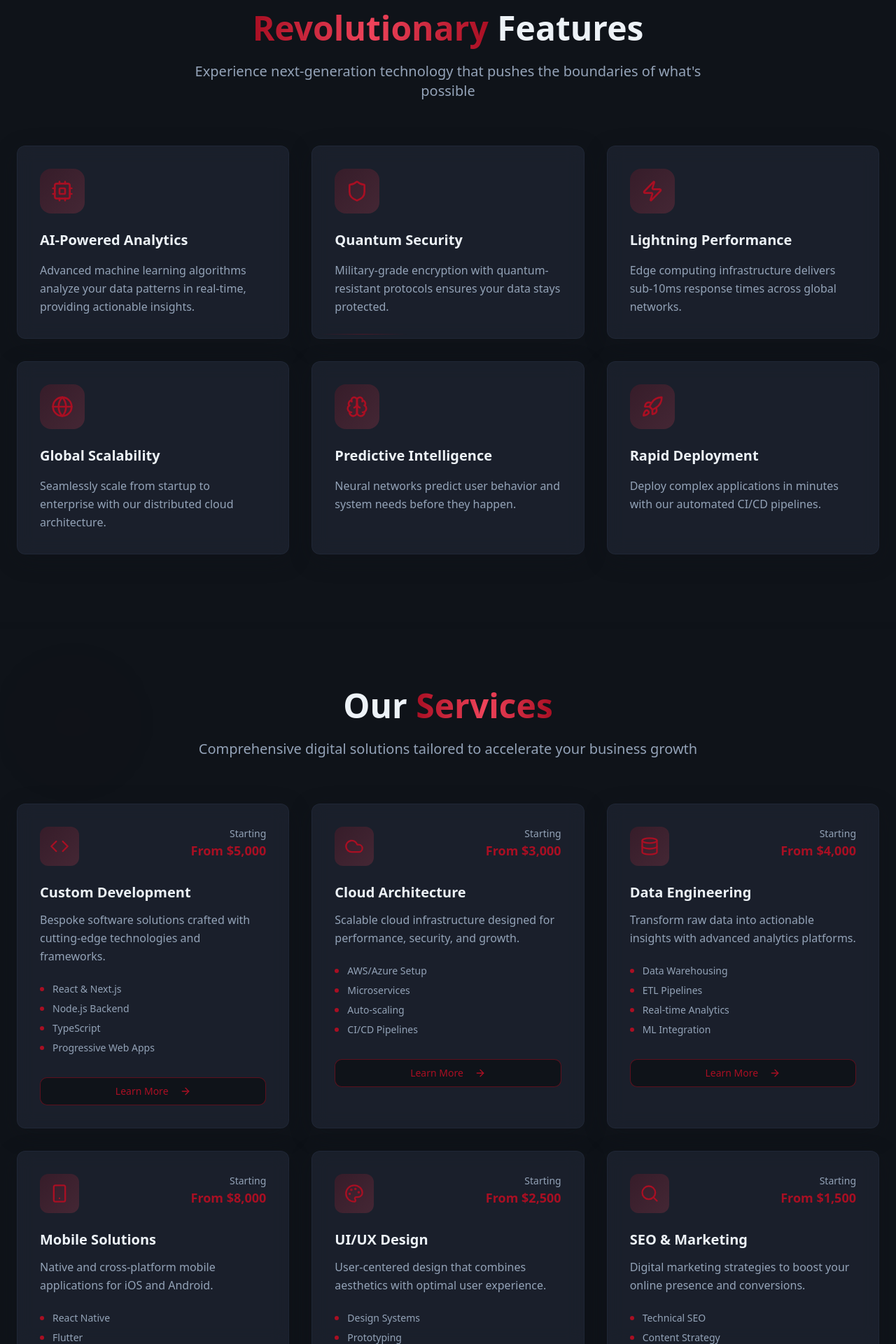
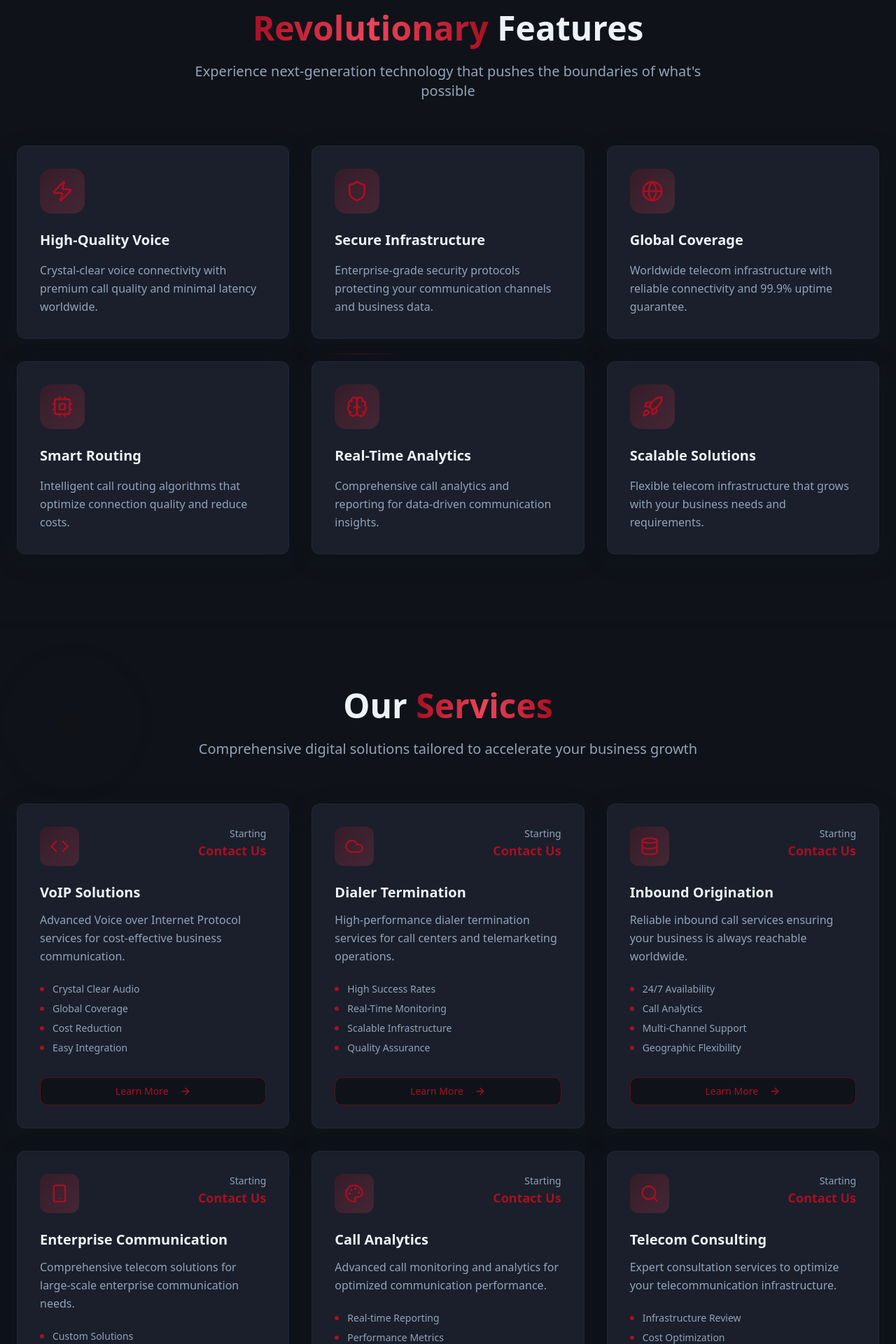
Before and after one commit to dialedgtelecom/neon-wave-landing, a React (Vite) app: page / in a window 1280 px wide. Shown: the part 880-2800 px from the top of the page at 70% size. Built offline with nearby package versions, Linux system fonts and the light colour scheme.

Commit message:
Update website data
Update website content to reflect dialedgetelecom.com.

```diff
--- a/src/components/FeaturesSection.tsx
+++ b/src/components/FeaturesSection.tsx
@@ -4,34 +4,34 @@ import { Cpu, Shield, Zap, Globe, Brain, Rocket } from "lucide-react"
 const FeaturesSection = () => {
   const features = [
     {
-      icon: Cpu,
-      title: "AI-Powered Analytics",
-      description: "Advanced machine learning algorithms analyze your data patterns in real-time, providing actionable insights."
+      icon: Zap,
+      title: "High-Quality Voice",
+      description: "Crystal-clear voice connectivity with premium call quality and minimal latency worldwide."
     },
     {
       icon: Shield,
-      title: "Quantum Security",
-      description: "Military-grade encryption with quantum-resistant protocols ensures your data stays protected."
-    },
-    {
-      icon: Zap,
-      title: "Lightning Performance",
-      description: "Edge computing infrastructure delivers sub-10ms response times across global networks."
+      title: "Secure Infrastructure",
+      description: "Enterprise-grade security protocols protecting your communication channels and business data."
     },
     {
       icon: Globe,
-      title: "Global Scalability",
-      description: "Seamlessly scale from startup to enterprise with our distributed cloud architecture."
+      title: "Global Coverage",
+      description: "Worldwide telecom infrastructure with reliable connectivity and 99.9% uptime guarantee."
+    },
+    {
+      icon: Cpu,
+      title: "Smart Routing",
+      description: "Intelligent call routing algorithms that optimize connection quality and reduce costs."
     },
     {
       icon: Brain,
-      title: "Predictive Intelligence",
-      description: "Neural networks predict user behavior and system needs before they happen."
+      title: "Real-Time Analytics",
+      description: "Comprehensive call analytics and reporting for data-driven communication insights."
     },
     {
       icon: Rocket,
-      title: "Rapid Deployment",
-      description: "Deploy complex applications in minutes with our automated CI/CD pipelines."
+      title: "Scalable Solutions",
+      description: "Flexible telecom infrastructure that grows with your business needs and requirements."
     }
   ]
 
--- a/src/components/Footer.tsx
+++ b/src/components/Footer.tsx
@@ -14,12 +14,12 @@ const Footer = () => {
   ]
 
   const services = [
-    { label: "Web Development", href: "#" },
-    { label: "Mobile Apps", href: "#" },
-    { label: "Cloud Solutions", href: "#" },
-    { label: "AI & ML", href: "#" },
-    { label: "UI/UX Design", href: "#" },
-    { label: "Consulting", href: "#" }
+    { label: "VoIP Solutions", href: "#" },
+    { label: "Dialer Termination", href: "#" },
+    { label: "Inbound Origination", href: "#" },
+    { label: "Enterprise Communication", href: "#" },
+    { label: "Call Analytics", href: "#" },
+    { label: "Telecom Consulting", href: "#" }
   ]
 
   const socialLinks = [
@@ -72,18 +72,18 @@ const Footer = () => {
           <div className="space-y-6">
             <div className="flex items-center space-x-3">
               <div className="w-10 h-10 bg-gradient-to-br from-primary to-primary-glow rounded-lg shadow-glow" />
-              <span className="text-2xl font-bold text-foreground">Nexus</span>
+              <span className="text-2xl font-bold text-foreground">Dial Edge Telecom</span>
             </div>
 
             <p className="text-muted-foreground leading-relaxed">
-              Pioneering the future of digital innovation with cutting-edge solutions that transform businesses worldwide.
+              Revolutionizing business communication through innovative telecom solutions, reliable infrastructure, and world-class voice connectivity services.
             </p>
 
             {/* Contact info */}
             <div className="space-y-3">
               <div className="flex items-center space-x-3 text-muted-foreground hover:text-primary transition-colors duration-300">
                 <Mail className="w-4 h-4" />
-                <span>hello@nexus.com</span>
+                <span>contact@dialedgetelecom.com</span>
               </div>
               <div className="flex items-center space-x-3 text-muted-foreground hover:text-primary transition-colors duration-300">
                 <Phone className="w-4 h-4" />
@@ -170,7 +170,7 @@ const Footer = () => {
         <div className="border-t border-primary/20 pt-8">
           <div className="flex flex-col md:flex-row justify-between items-center space-y-4 md:space-y-0">
             <div className="text-muted-foreground text-sm">
-              © 2024 Nexus. All rights reserved. Crafted with innovation and precision.
+              © 2024 Dial Edge Telecom. All rights reserved. Founded by Mr. Umair Malik.
             </div>
             <div className="flex space-x-6 text-sm">
               <a href="#" className="text-muted-foreground hover:text-primary transition-colors duration-300">
--- a/src/components/HeroSection.tsx
+++ b/src/components/HeroSection.tsx
@@ -28,18 +28,18 @@ const HeroSection = () => {
         {/* Main headline */}
         <h1 className="text-5xl md:text-7xl lg:text-8xl font-bold mb-6 animate-slide-in-up">
           <span className="bg-gradient-to-r from-foreground via-primary-glow to-foreground bg-clip-text text-transparent">
-            Next-Gen
+            Revolutionary
           </span>
           <br />
           <span className="text-foreground">
-            Digital Solutions
+            Telecom Solutions
           </span>
         </h1>
 
         {/* Subtext */}
         <p className="text-xl md:text-2xl text-muted-foreground mb-12 max-w-2xl mx-auto leading-relaxed animate-fade-in">
-          Experience the convergence of innovation and design.
-          We craft digital experiences that transcend boundaries and redefine possibilities.
+          Transforming business communication through innovative VoIP, dialer termination,
+          and enterprise-level telecom infrastructure since 2024.
         </p>
 
         {/* CTA Buttons */}
--- a/src/components/Navigation.tsx
+++ b/src/components/Navigation.tsx
@@ -16,7 +16,7 @@ const Navigation = () => {
           {/* Logo */}
           <div className="flex items-center space-x-2">
             <div className="w-8 h-8 bg-gradient-to-br from-primary to-primary-glow rounded-lg shadow-glow" />
-            <span className="font-bold text-lg text-foreground">Nexus</span>
+            <span className="font-bold text-lg text-foreground">Dial Edge Telecom</span>
           </div>
 
           {/* Navigation Items */}
--- a/src/components/ServicesSection.tsx
+++ b/src/components/ServicesSection.tsx
@@ -6,45 +6,45 @@ const ServicesSection = () => {
   const services = [
     {
       icon: Code,
-      title: "Custom Development",
-      description: "Bespoke software solutions crafted with cutting-edge technologies and frameworks.",
-      features: ["React & Next.js", "Node.js Backend", "TypeScript", "Progressive Web Apps"],
-      price: "From $5,000"
+      title: "VoIP Solutions",
+      description: "Advanced Voice over Internet Protocol services for cost-effective business communication.",
+      features: ["Crystal Clear Audio", "Global Coverage", "Cost Reduction", "Easy Integration"],
+      price: "Contact Us"
     },
     {
       icon: Cloud,
-      title: "Cloud Architecture",
-      description: "Scalable cloud infrastructure designed for performance, security, and growth.",
-      features: ["AWS/Azure Setup", "Microservices", "Auto-scaling", "CI/CD Pipelines"],
-      price: "From $3,000"
+      title: "Dialer Termination",
+      description: "High-performance dialer termination services for call centers and telemarketing operations.",
+      features: ["High Success Rates", "Real-Time Monitoring", "Scalable Infrastructure", "Quality Assurance"],
+      price: "Contact Us"
     },
     {
       icon: Database,
-      title: "Data Engineering",
-      description: "Transform raw data into actionable insights with advanced analytics platforms.",
-      features: ["Data Warehousing", "ETL Pipelines", "Real-time Analytics", "ML Integration"],
-      price: "From $4,000"
+      title: "Inbound Origination",
+      description: "Reliable inbound call services ensuring your business is always reachable worldwide.",
+      features: ["24/7 Availability", "Call Analytics", "Multi-Channel Support", "Geographic Flexibility"],
+      price: "Contact Us"
     },
     {
       icon: Smartphone,
-      title: "Mobile Solutions",
-      description: "Native and cross-platform mobile applications for iOS and Android.",
-      features: ["React Native", "Flutter", "Native iOS/Android", "App Store Optimization"],
-      price: "From $8,000"
+      title: "Enterprise Communication",
+      description: "Comprehensive telecom solutions for large-scale enterprise communication needs.",
+      features: ["Custom Solutions", "Dedicated Support", "SLA Guarantees", "Integration Services"],
+      price: "Contact Us"
     },
     {
       icon: Palette,
-      title: "UI/UX Design",
-      description: "User-centered design that combines aesthetics with optimal user experience.",
-      features: ["Design Systems", "Prototyping", "User Research", "Accessibility"],
-      price: "From $2,500"
+      title: "Call Analytics",
+      description: "Advanced call monitoring and analytics for optimized communication performance.",
+      features: ["Real-time Reporting", "Performance Metrics", "Quality Monitoring", "ROI Analysis"],
+      price: "Contact Us"
     },
     {
       icon: Search,
-      title: "SEO & Marketing",
-      description: "Digital marketing strategies to boost your online presence and conversions.",
-      features: ["Technical SEO", "Content Strategy", "PPC Campaigns", "Analytics Setup"],
-      price: "From $1,500"
+      title: "Telecom Consulting",
+      description: "Expert consultation services to optimize your telecommunication infrastructure.",
+      features: ["Infrastructure Review", "Cost Optimization", "Strategy Planning", "Implementation Support"],
+      price: "Contact Us"
     }
   ]
 
--- a/src/components/TestimonialsSection.tsx
+++ b/src/components/TestimonialsSection.tsx
@@ -4,51 +4,51 @@ import { Star, Quote } from "lucide-react"
 const TestimonialsSection = () => {
   const testimonials = [
     {
-      name: "Sarah Chen",
-      role: "CTO, TechVision Inc.",
-      company: "Fortune 500 Company",
-      image: "https://images.unsplash.com/photo-1494790108755-2616b612b830?w=150&h=150&fit=crop&crop=face",
-      content: "The team delivered an exceptional digital transformation solution that exceeded our expectations. Their innovative approach reduced our processing time by 75%.",
+      name: "Michael Johnson",
+      role: "Operations Director",
+      company: "CallCenter Pro",
+      image: "https://images.unsplash.com/photo-1507003211169-0a1dd7228f2d?w=150&h=150&fit=crop&crop=face",
+      content: "Dial Edge Telecom transformed our call center operations. Their dialer termination services increased our success rates by 45% while reducing costs significantly. Outstanding service quality!",
       rating: 5
     },
     {
-      name: "Marcus Rodriguez",
-      role: "Founder & CEO",
-      company: "NextGen Startups",
-      image: "https://images.unsplash.com/photo-1507003211169-0a1dd7228f2d?w=150&h=150&fit=crop&crop=face",
-      content: "Working with this team was a game-changer. They built our entire platform from scratch and helped us scale from 0 to 100K users in just 6 months.",
+      name: "Lisa Martinez",
+      role: "IT Manager",
+      company: "Global Enterprise Solutions",
+      image: "https://images.unsplash.com/photo-1494790108755-2616b612b830?w=150&h=150&fit=crop&crop=face",
+      content: "The VoIP solutions provided by Dial Edge Telecom revolutionized our communication infrastructure. Crystal clear voice quality and reliable connectivity across all our international offices.",
       rating: 5
     },
     {
-      name: "Dr. Emily Watson",
-      role: "Head of Digital Innovation",
-      company: "MedTech Solutions",
-      image: "https://images.unsplash.com/photo-1559839734-2b71ea197ec2?w=150&h=150&fit=crop&crop=face",
-      content: "Their AI-powered analytics platform revolutionized how we handle patient data. The security features are top-notch and compliance was seamless.",
+      name: "David Thompson",
+      role: "CEO",
+      company: "TeleMarketing Dynamics",
+      image: "https://images.unsplash.com/photo-1472099645785-5658abf4ff4e?w=150&h=150&fit=crop&crop=face",
+      content: "Their inbound origination services ensure we never miss a call. The 24/7 reliability and real-time analytics have been game-changing for our business growth and customer satisfaction.",
       rating: 5
     },
     {
-      name: "James Park",
-      role: "VP of Engineering",
-      company: "CloudScale Systems",
-      image: "https://images.unsplash.com/photo-1472099645785-5658abf4ff4e?w=150&h=150&fit=crop&crop=face",
-      content: "Impressive technical expertise and attention to detail. They migrated our entire infrastructure to the cloud with zero downtime. Absolutely phenomenal work.",
+      name: "Amanda Foster",
+      role: "VP of Communications",
+      company: "TechCorp International",
+      image: "https://images.unsplash.com/photo-1438761681033-6461ffad8d80?w=150&h=150&fit=crop&crop=face",
+      content: "Dial Edge Telecom's enterprise communication solutions scaled perfectly with our global expansion. Their dedicated support team ensures we maintain crystal-clear communication worldwide.",
       rating: 5
     },
     {
-      name: "Lisa Thompson",
-      role: "Creative Director",
-      company: "Digital Agency Pro",
-      image: "https://images.unsplash.com/photo-1438761681033-6461ffad8d80?w=150&h=150&fit=crop&crop=face",
-      content: "The design and user experience they created for our clients consistently wins awards. Their creative vision combined with technical skill is unmatched.",
+      name: "Robert Kim",
+      role: "Founder",
+      company: "StartupCall Solutions",
+      image: "https://images.unsplash.com/photo-1500648767791-00dcc994a43e?w=150&h=150&fit=crop&crop=face",
+      content: "From startup to scale-up, Dial Edge Telecom has been our trusted telecom partner. Their cost-effective VoIP solutions helped us save 60% on communication costs while improving quality.",
       rating: 5
     },
     {
-      name: "Alex Kumar",
-      role: "Startup Founder",
-      company: "FinTech Innovations",
-      image: "https://images.unsplash.com/photo-1500648767791-00dcc994a43e?w=150&h=150&fit=crop&crop=face",
-      content: "From MVP to Series A, they've been our technology partner every step of the way. Their solutions helped us secure $5M in funding.",
+      name: "Jennifer Lee",
+      role: "Operations Manager",
+      company: "Customer Support Plus",
+      image: "https://images.unsplash.com/photo-1559839734-2b71ea197ec2?w=150&h=150&fit=crop&crop=face",
+      content: "The call analytics and real-time monitoring features have transformed how we manage our customer support operations. Incredible insights and performance improvements across the board.",
       rating: 5
     }
   ]
```
